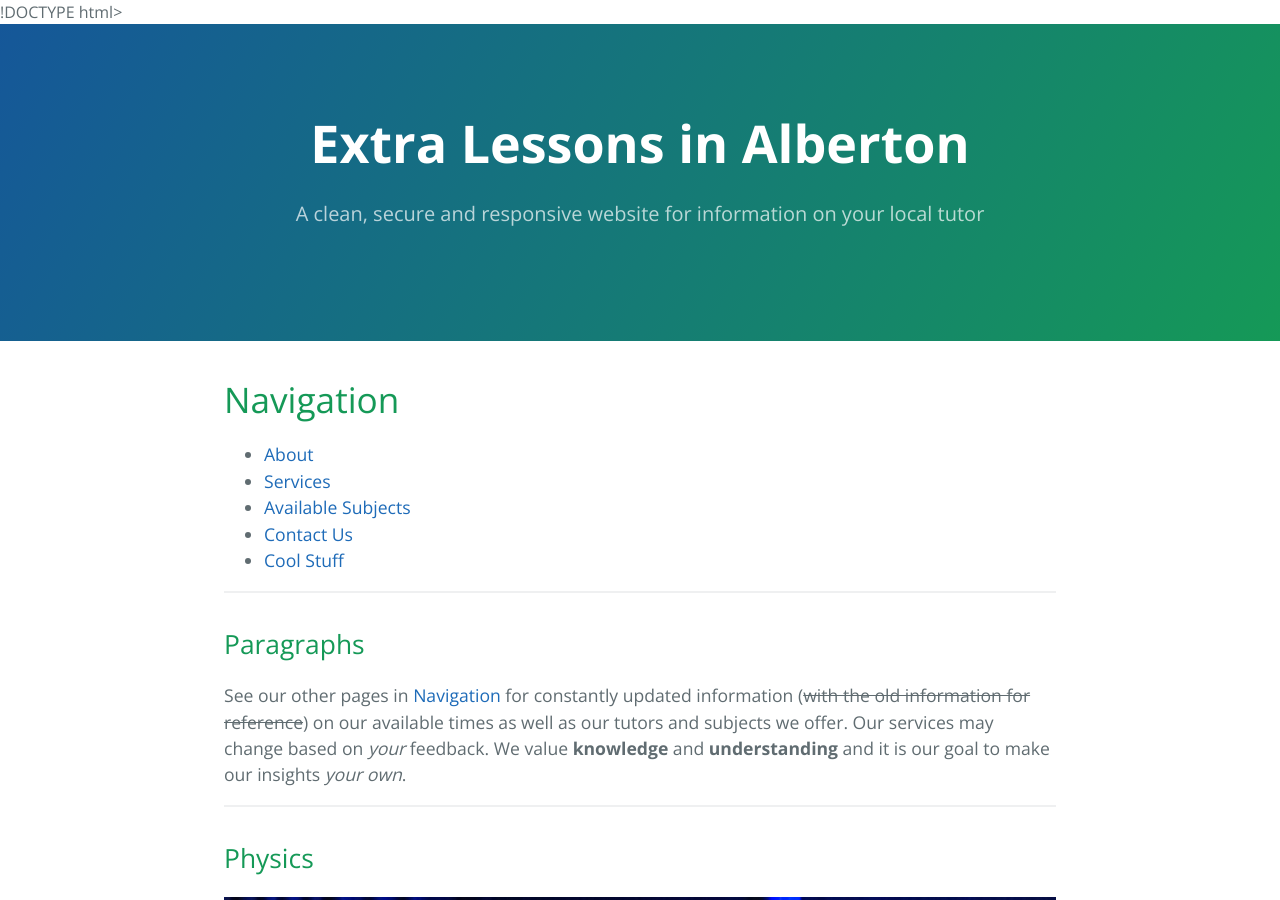
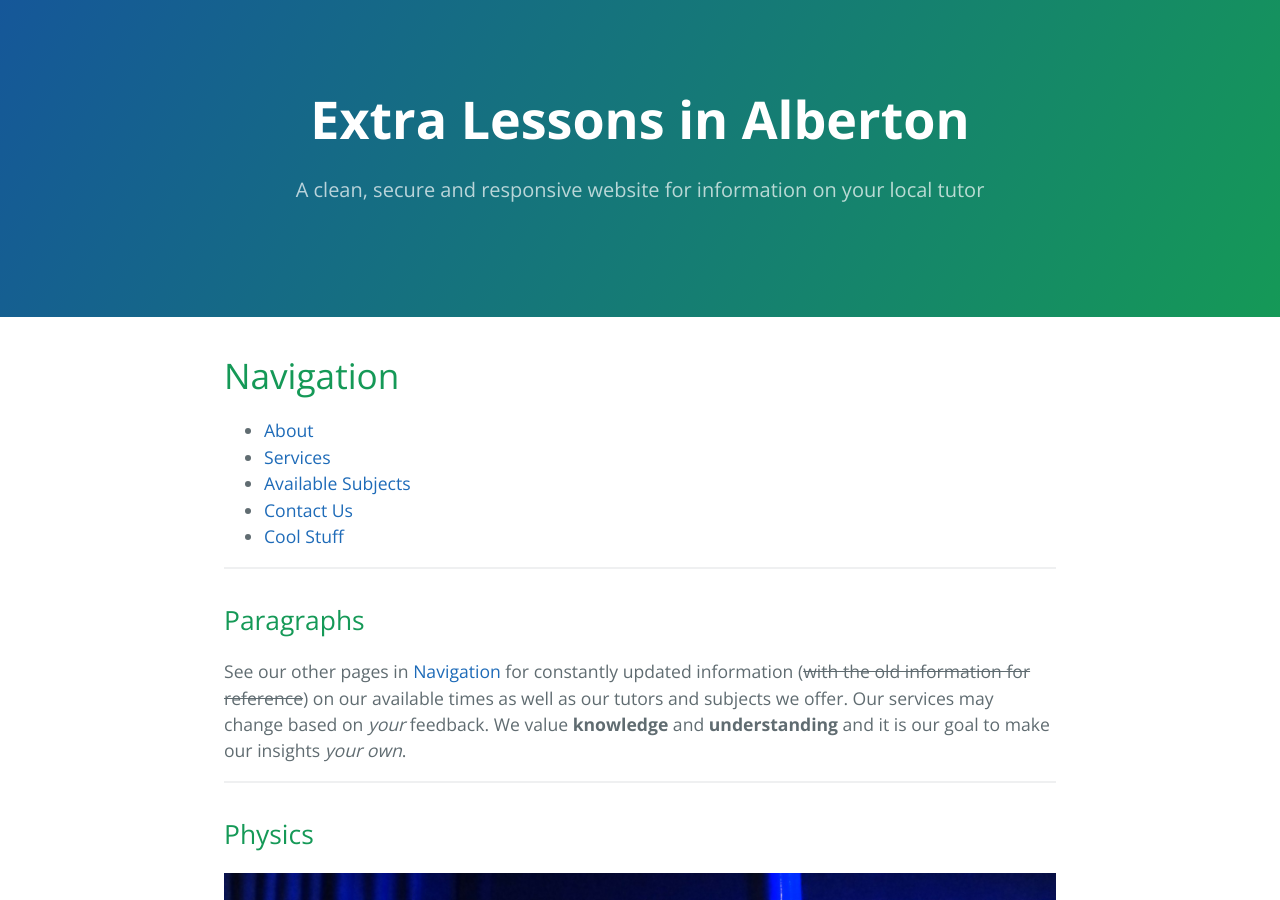
Before and after one commit to HelloBeastie/HelloBeastie.github.io, a Jekyll site: the page built from index.md, in a window 1280 px wide and 900 px high. Built offline with Jekyll 4.4.1, drawn with Linux system fonts in a browser that asks for light colours; our own code applies the rules of GitHub Pages for plain Markdown files.

Commit message:
fixed !DOCTYPE html> bug

```diff
--- a/_layouts/default.html
+++ b/_layouts/default.html
@@ -1,4 +1,4 @@
-!DOCTYPE html>
+<!DOCTYPE html>
 <html lang="{{ site.lang | default: "en-US" }}">
   <head>
     <script type="text/x-mathjax-config">
```
